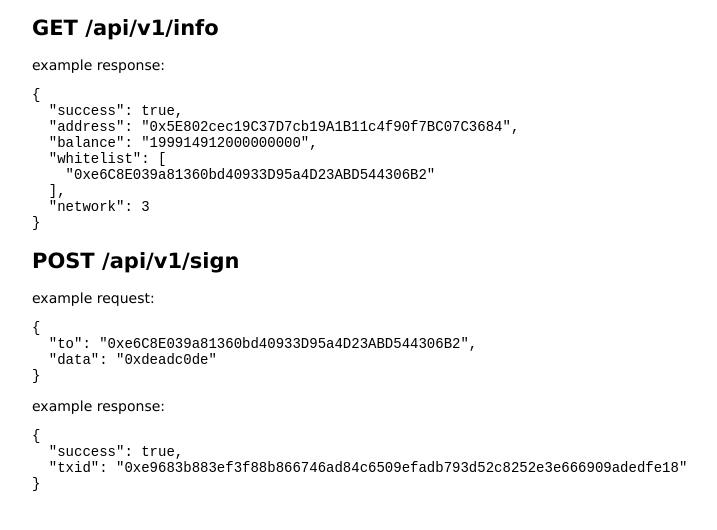
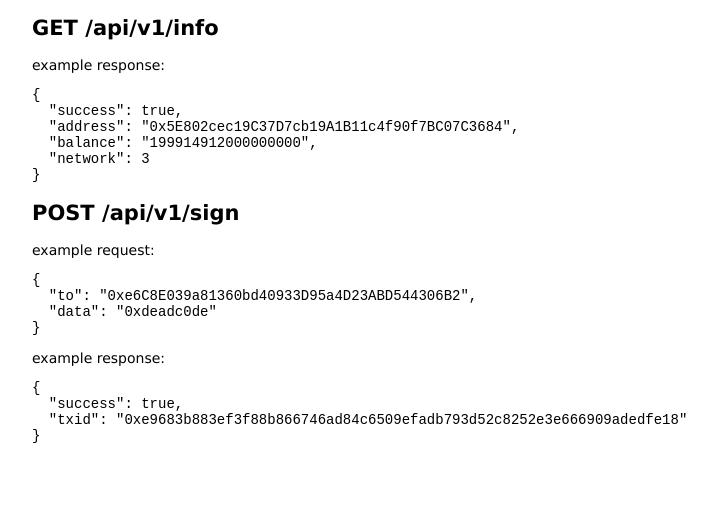
Before and after one commit to imxeno/eth-signing-provider, a website: page public/index.html in a window 1280 px wide. Shown: the part 94-624 px from the top of the page, without its empty margins (26-743 px from the left). Drawn offline with Linux system fonts and the light colour scheme.

Commit message:
updated index.html

```diff
--- a/public/index.html
+++ b/public/index.html
@@ -13,9 +13,6 @@
   "success": true,
   "address": "0x5E802cec19C37D7cb19A1B11c4f90f7BC07C3684",
   "balance": "199914912000000000",
-  "whitelist": [
-    "0xe6C8E039a81360bd40933D95a4D23ABD544306B2"
-  ],
   "network": 3
 }</pre>
   <h2>POST /api/v1/sign</h2>
```
